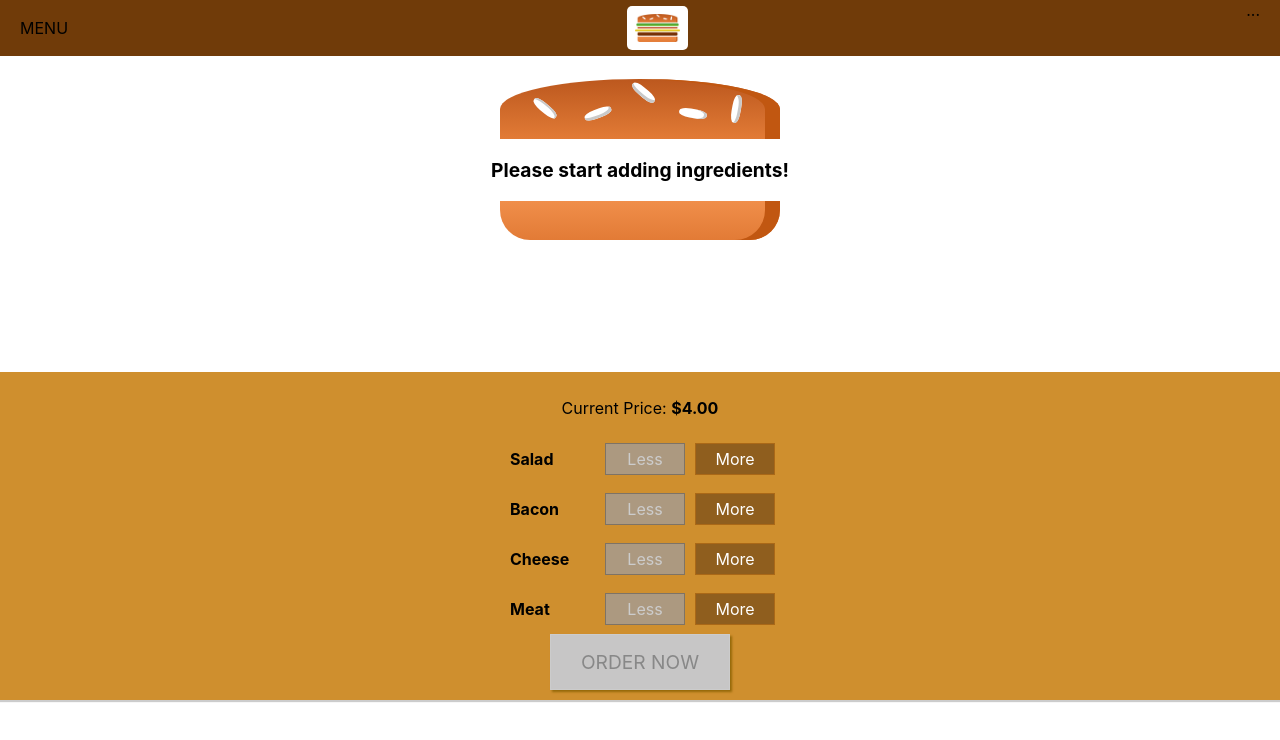
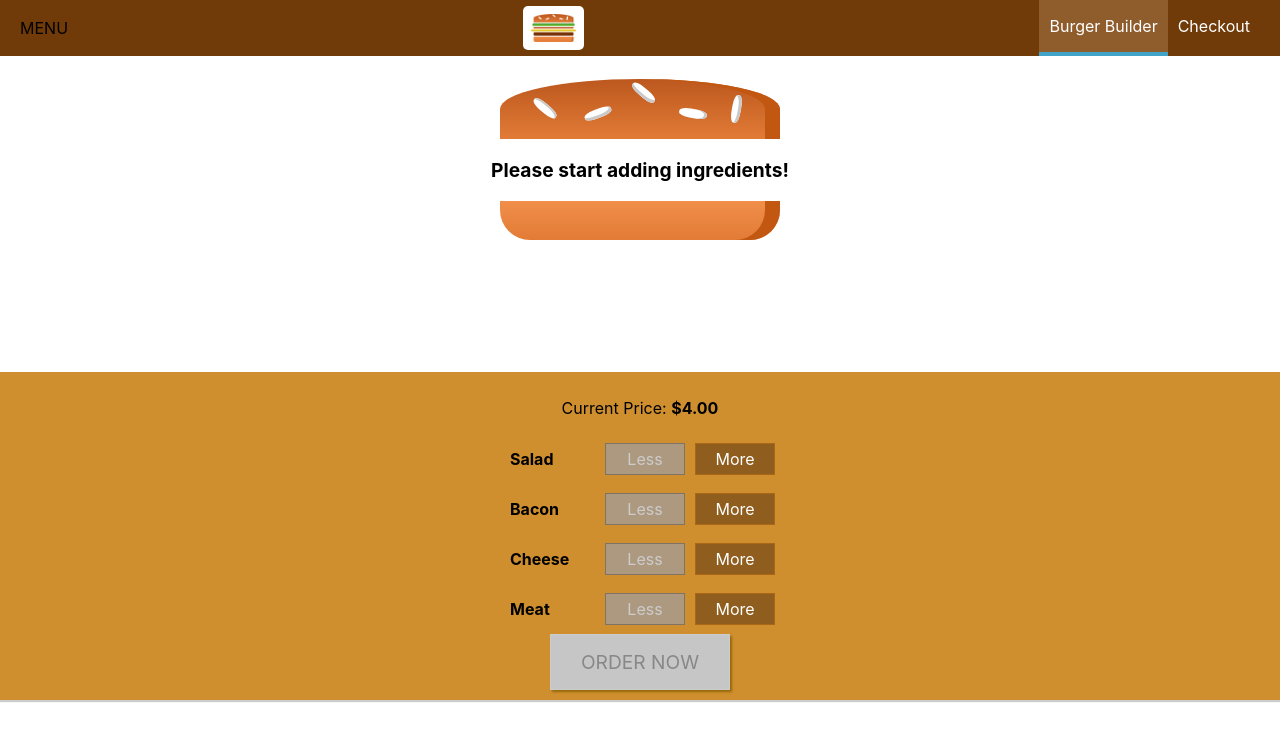
Before and after one commit to alexanderplotnikov/burger-react, a React (Create React App) app: page / in a window 1280 px wide. Shown: the top 740 px of the page. Built offline with nearby package versions, Linux system fonts and the light colour scheme.

Commit message:
SideDrawer component

```diff
--- a/src/components/Layout/Layout.js
+++ b/src/components/Layout/Layout.js
@@ -2,10 +2,11 @@ import React from 'react';
 import Aux from '../../hoc/Aux';
 import classes from './Layout.module.css';
 import Toolbar from '../Navigation/Toolbar/Toolbar';
-
+import SideDrawer from '../Navigation/SideDrawer/SideDrawer';
 const layout = (props) => (
   <Aux>
     <Toolbar />
+    <SideDrawer />
 
     <main className={classes.Content}>{props.children}</main>
   </Aux>
--- a/src/components/Logo/Logo.module.css
+++ b/src/components/Logo/Logo.module.css
@@ -1,7 +1,7 @@
 .Logo {
   background-color: white;
   padding: 8px;
-  height: 80%;
+  height: 100%;
   box-sizing: border-box;
   border-radius: 5px;
 }
--- /dev/null
+++ b/src/components/Navigation/NavigationItems/NavigationItem/NavigationItem.js
@@ -0,0 +1,11 @@
+import React from 'react';
+import classes from './NavigationItem.module.css';
+const navigationItem = (props) => (
+  <li className={classes.NavigationItem}>
+    <a href={props.link} className={props.active ? classes.active : null}>
+      {props.children}
+    </a>
+  </li>
+);
+
+export default navigationItem;
--- /dev/null
+++ b/src/components/Navigation/NavigationItems/NavigationItem/NavigationItem.module.css
@@ -0,0 +1,43 @@
+.NavigationItem {
+  margin: 10px 0;
+  box-sizing: border-box;
+  display: block;
+  width: 100%;
+}
+
+.NavigationItem a {
+  color: #8f5c2c;
+  text-decoration: none;
+  width: 100%;
+  box-sizing: border-box;
+  display: block;
+}
+.NavigationItem a:hover,
+.NavigationItem a:active,
+.NavigationItem a.active {
+  color: #40a4c8;
+}
+
+@media (min-width: 500px) {
+  .NavigationItem {
+    margin: 0;
+    display: flex;
+    height: 100%;
+    width: auto;
+    align-items: center;
+  }
+
+  .NavigationItem a {
+    color: white;
+    height: 100%;
+    padding: 16px 10px;
+    border-bottom: 4px solid transparent;
+  }
+  .NavigationItem a:hover,
+  .NavigationItem a:active,
+  .NavigationItem a.active {
+    background-color: #8f5c2c;
+    border-bottom: 4px solid #40a4c8;
+    color: white;
+  }
+}
--- /dev/null
+++ b/src/components/Navigation/NavigationItems/NavigationItems.js
@@ -0,0 +1,14 @@
+import React from 'react';
+import classes from './NavigationItems.module.css';
+import NavigationItem from './NavigationItem/NavigationItem';
+
+const navigationItems = () => (
+  <ul className={classes.NavigationItems}>
+    <NavigationItem link="/" active>
+      Burger Builder
+    </NavigationItem>
+    <NavigationItem link="/">Checkout</NavigationItem>
+  </ul>
+);
+
+export default navigationItems;
--- /dev/null
+++ b/src/components/Navigation/NavigationItems/NavigationItems.module.css
@@ -0,0 +1,15 @@
+.NavigationItems {
+  margin: 0;
+  padding: 0;
+  list-style: none;
+  display: flex;
+  flex-flow: column;
+  align-items: center;
+  height: 100%;
+}
+
+@media (min-width: 500px) {
+  .NavigationItems {
+    flex-flow: row;
+  }
+}
--- /dev/null
+++ b/src/components/Navigation/SideDrawer/SideDrawer.js
@@ -0,0 +1,21 @@
+import React from 'react';
+
+import Logo from '../../Logo/Logo';
+import NavigationItems from '../NavigationItems/NavigationItems';
+import classes from './SideDrawer.module.css';
+
+const sideDrawer = (props) => {
+  // ...
+  return (
+    <div className={classes.SideDrawer}>
+      <div className={classes.Logo}>
+        <Logo />
+      </div>
+      <nav>
+        <NavigationItems />
+      </nav>
+    </div>
+  );
+};
+
+export default sideDrawer;
--- /dev/null
+++ b/src/components/Navigation/SideDrawer/SideDrawer.module.css
@@ -0,0 +1,32 @@
+.SideDrawer {
+  position: fixed;
+  width: 280px;
+  max-width: 70%;
+  height: 100%;
+  top: 0;
+  left: 0;
+  z-index: 200;
+  background-color: white;
+  padding: 32px 16px;
+  box-sizing: border-box;
+  transition: tranform 0.3s ease-out;
+}
+
+@media (min-width: 500px) {
+  .SideDrawer {
+    display: none;
+  }
+}
+
+.Open {
+  transform: translateX(0);
+}
+
+.Close {
+  transform: translateX(-100%);
+}
+
+.Logo {
+  height: 11%;
+  margin-bottom: 32px;
+}
--- a/src/components/Navigation/Toolbar/Toolbar.js
+++ b/src/components/Navigation/Toolbar/Toolbar.js
@@ -1,12 +1,17 @@
 import React from 'react';
 import classes from './Toolbar.module.css';
 import Logo from '../../Logo/Logo';
-
+import NavigationItems from '../NavigationItems/NavigationItems';
 const toolbar = (props) => (
   <header className={classes.Toolbar}>
     <div>MENU</div>
-    <Logo />
-    <nav>...</nav>
+    <div className={classes.Logo}>
+      <Logo />
+    </div>
+
+    <nav className={classes.DesctopOnly}>
+      <NavigationItems />
+    </nav>
   </header>
 );
 
--- a/src/components/Navigation/Toolbar/Toolbar.module.css
+++ b/src/components/Navigation/Toolbar/Toolbar.module.css
@@ -16,3 +16,13 @@
 .Toolbar nav {
   height: 100%;
 }
+
+.Logo {
+  height: 80%;
+}
+
+@media (max-width: 499px) {
+  .DesctopOnly {
+    display: none;
+  }
+}
```
